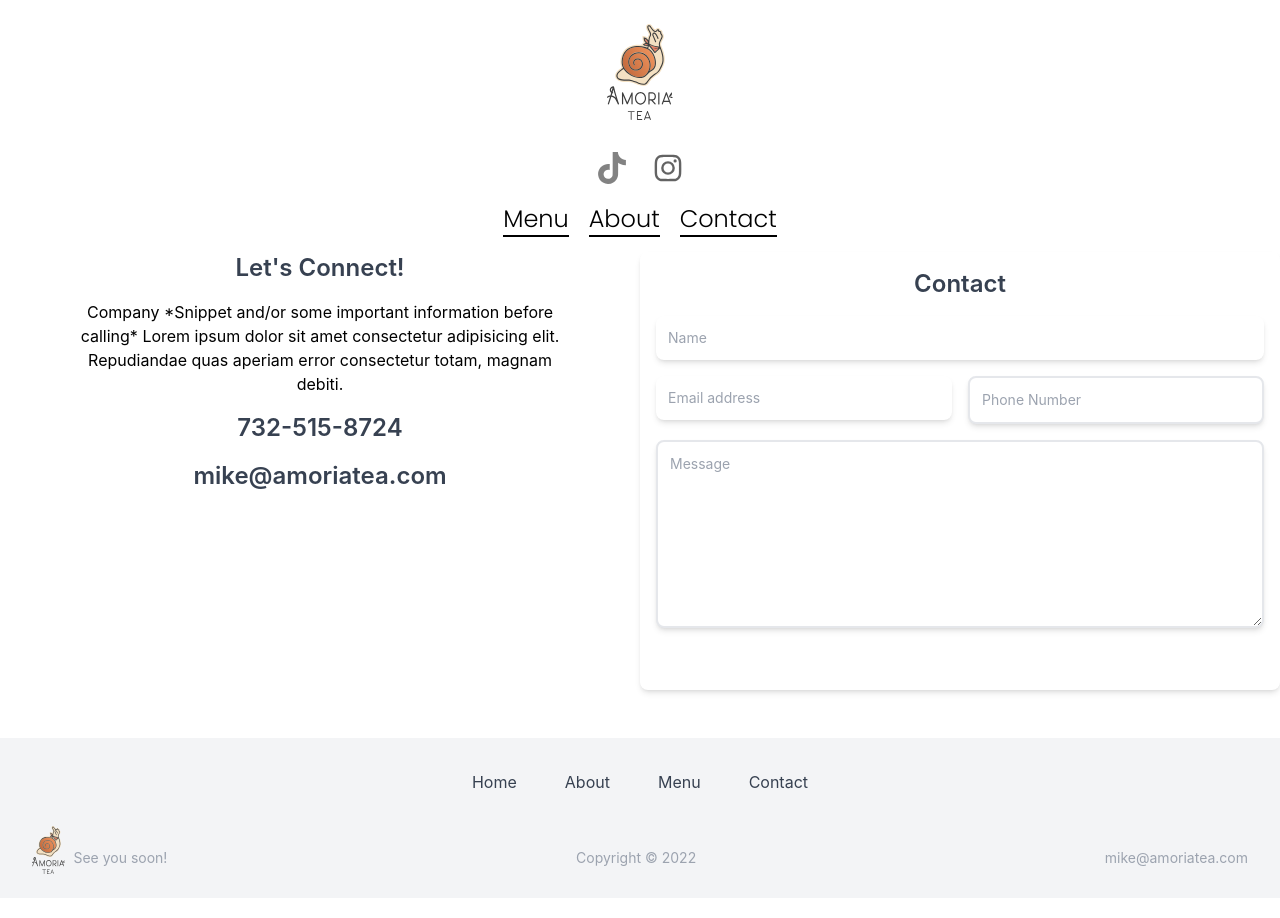
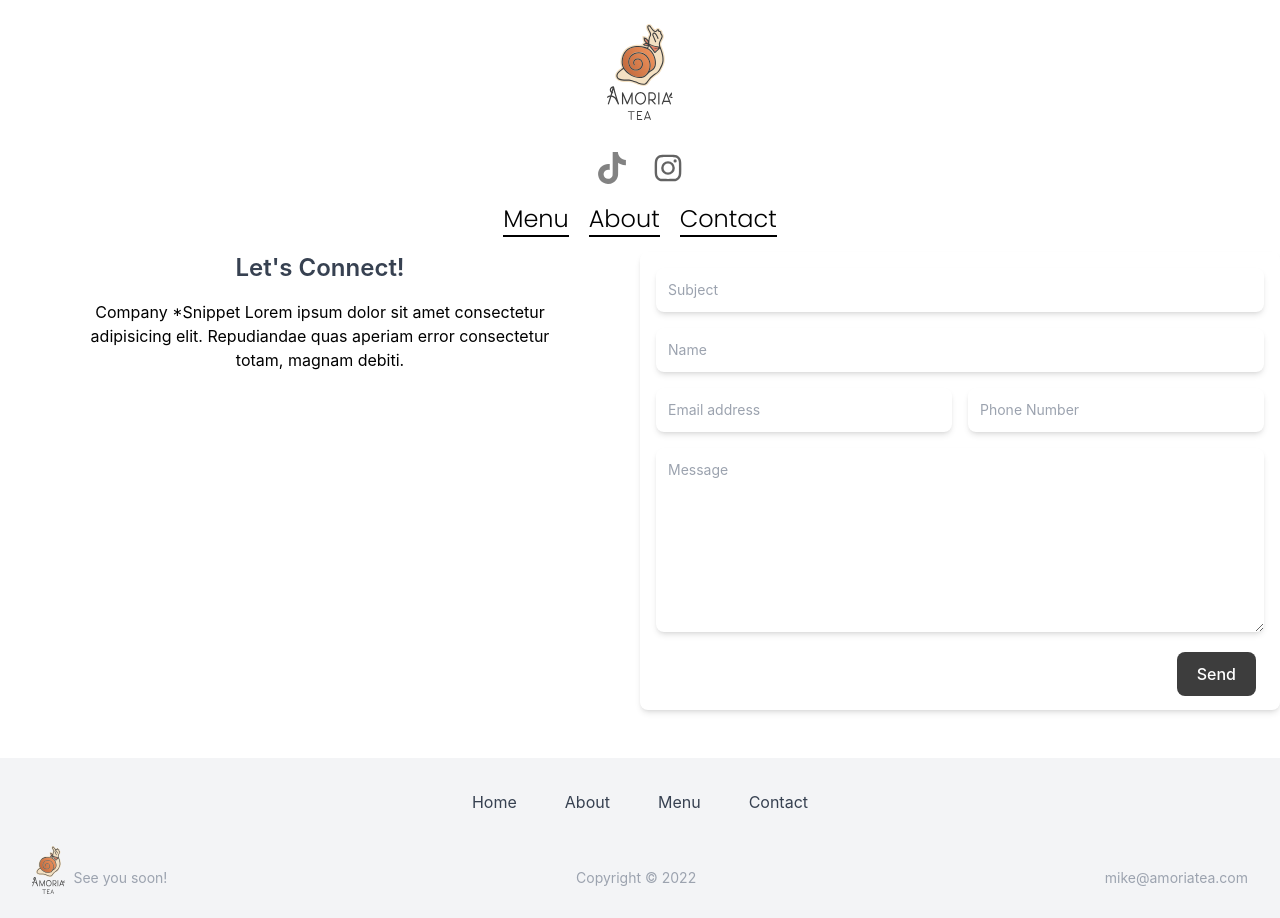
Before and after one commit to Amoria-Tea/amoria-web, a React (Create React App) app: page /contact in a window 1280 px wide. Built offline with nearby package versions, Linux system fonts and the light colour scheme.

Commit message:
contact form and merge conflict resolved

```diff
--- a/package.json
+++ b/package.json
@@ -3,6 +3,7 @@
   "version": "0.1.0",
   "private": true,
   "dependencies": {
+    "@emailjs/browser": "^3.11.0",
     "@tailwindcss/aspect-ratio": "^0.4.0",
     "@tailwindcss/forms": "^0.5.2",
     "@testing-library/jest-dom": "^5.16.5",
--- a/src/Components/Contact/Contact.js
+++ b/src/Components/Contact/Contact.js
@@ -1,17 +1,27 @@
-import React, {useState} from 'react';
+import React, { useRef, useState } from 'react';
+import emailjs from '@emailjs/browser';
+import "./ContactUs.css";
 
+export const Contact = () => {
 
-function Contact(props) {
   const [emailSent, setEmailSent] = useState(false);
-  const [name, setName] = useState("")
-  const [email, setEmail] = useState("")
-  const [phone, setPhone] = useState("");
-  const [message, setMessage] = useState("")
 
-  const onSubmit = (e) => {
-    return;
-  }
+const sent = () => {
+  setEmailSent(!emailSent);
+}
 
+  const form = useRef();
+
+  const sendEmail = (e) => {
+    e.preventDefault();
+
+    emailjs.sendForm('service_iyih0jt', 'template_9mcw1oi', form.current, 'pWK-1B7t6ZNPqH79e')
+      .then((result) => {
+          console.log(result.text);
+      }, (error) => {
+          console.log(error.text);
+      });
+  };
 
     return (
         <div class="flex justify-center">
@@ -21,23 +31,25 @@
                    Let's Connect!
                 </h1>
                 <p class="text-center px-20">
-                    Company *Snippet and/or some important information before calling*
-                    Lorem ipsum dolor sit amet consectetur adipisicing elit. Repudiandae quas aperiam error consectetur totam, magnam debiti.
+                    Company *Snippet Lorem ipsum dolor sit amet consectetur adipisicing elit. Repudiandae quas aperiam error consectetur totam, magnam debiti.
                 </p>
-                <a href="tel:732-515-8724" class="flex justify-center mt-4 font-semibold text-lg md:text-2xl text-gray-700">
-                    732-515-8724
-                </a>
-                <a href="mailto: mike@amoriatea.com" class="flex justify-center mt-4 font-semibold text-lg md:text-2xl text-gray-700">
-                    mike@amoriatea.com
-                </a>
             </div>
             <div class="flex justify-center">
-            <form class="space-y-4 shadow-md p-4 rounded-lg min-w-full" onSubmit={onSubmit}>
-          <div>
-            <h1 class="flex justify-center pb-4 font-semibold text-gray-700 text-2xl">
-                Contact
-            </h1>
-            <label class="sr-only" htmlFor="Name">Name</label>
+            <form class="space-y-4 shadow-md p-4 rounded-lg min-w-full" onSubmit={sendEmail}>
+
+             <div>
+            <label class="sr-only" for="Subject">Subject</label>
+            <input
+              class="w-full rounded-lg shadow-md p-3 text-sm"
+              placeholder="Subject"
+              type="text"
+              id="subject"
+              name="from_subject"
+            />
+          </div>
+
+             <div>
+            <label class="sr-only" for="Name">Name</label>
             <input
               class="w-full rounded-lg shadow-md p-3 text-sm"
               pattern='^[A-Za-z]+(?:\s[A-Za-z]+)*$'
@@ -45,65 +57,58 @@
               type="text"
               id="name"
               name="from_name"
-              value={name}
-              onChange={(e) => setName(e.target.value)}
               required
             />
           </div>
 
           <div class="grid grid-cols-1 gap-4 sm:grid-cols-2">
             <div>
-              <label class="sr-only" htmlFor="email">Email</label>
+              <label class="sr-only" for="email">Email</label>
               <input
-                class="w-full rounded-lg shadow-md  p-3 text-sm"
+                class="w-full rounded-lg shadow-md p-3 text-sm"
                 placeholder="Email address"
                 type="email"
                 id="email"
                 pattern="^\b[A-Za-z0-9._%+-]+@[A-Za-z0-9.-]+\.[A-Z|a-z]{2,}\b$"
                 name="reply_to_email"
-                value={email}
-                onChange={(e) => setEmail(e.target.value)}
                 required
               />
             </div>
 
             <div>
-              <label class="sr-only" htmlFor="phone">Phone</label>
+              <label class="sr-only" for="phone">Phone</label>
               <input
-                class="w-full rounded-lg shadow-md  border-2 p-3 text-sm"
+                class="w-full rounded-lg shadow-md p-3 text-sm"
                 placeholder="Phone Number"
                 type="tel"
                 id="phone"
                 pattern='^\+?\d{1,3}[- ]?\d{3,4}[- ]?\d{4}$'
                 name="reply_to_number"
-                value={phone}
-                onChange={(e) => setPhone(e.target.value)}
                 required
               />
             </div>
           </div>
 
           <div>
-            <label class="sr-only" htmlFor="message">Message</label>
+            <label class="sr-only" for="message">Message</label>
 
             <textarea
-              class="w-full rounded-lg shadow-md border-2 p-3 text-sm"
+              class="w-full rounded-lg shadow-md p-3 text-sm"
               placeholder="Message"
               rows="8"
               id="message"
               name="message"
-              value={message}
-              onChange={(e) => setMessage(e.target.value)}
-            ></textarea>
+            >
+            </textarea>
           </div>
 
-          <div class="mt-4">
+          <div class="mt-4 p-2 flex justify-end">
             <button
               type="submit"
             >
-              {/* <span>
-                {emailSent ? 'Sent' : 'Confirm'}
-              </span> */}
+              <span onSubmit={sent} className="ContactConfirm">
+                {emailSent ? 'Message Sent' : 'Send'}
+              </span>
             </button>
           </div>
         </form>
--- /dev/null
+++ b/src/Components/Contact/ContactUs.css
@@ -0,0 +1,11 @@
+.ContactConfirm {
+    padding-top: 0.75rem;
+    padding-bottom: 0.75rem;
+    padding-left: 1.25rem;
+    padding-right: 1.25rem;
+    background-color: #3d3d3d;
+    color: #ffffff;
+    font-weight: 500;
+    width: 100%;
+    border-radius: 0.5rem;
+}
```
Also changed, not shown: 1 other file (tests, documents, lock files or other folders).
